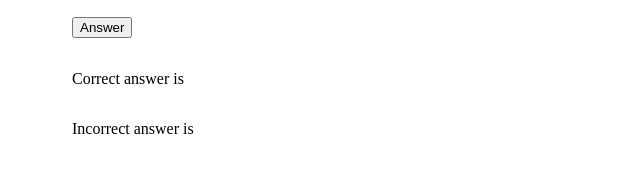
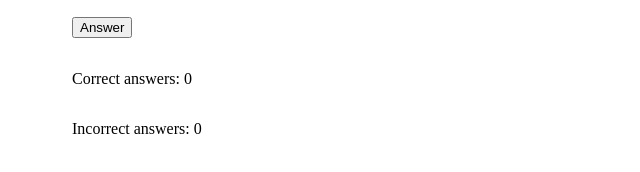
Before and after one commit to snokela/math-game, a plain HTML site: page index.html in a window 1280 px wide. Shown: the part 122-294 px from the top of the page, 0-640 px from the left. Drawn offline with Linux system fonts and the light colour scheme.

Commit message:
Korjattu html-koodia

```diff
--- a/index.html
+++ b/index.html
@@ -19,12 +19,12 @@
                 <button type="button" id="calculate">Answer</button>
             </div>
             <div>
-                <label>Correct answer is</label>
-                <output id="cor"></output>
+                <label>Correct answers: </label>
+                <output id="cor">0</output>
             </div>
             <div>
-                <label>Incorrect answer is</label>
-                <output id="incor"></output>
+                <label>Incorrect answers: </label>
+                <output id="incor">0</output>
             </div>
         </form>
     </div>
```
